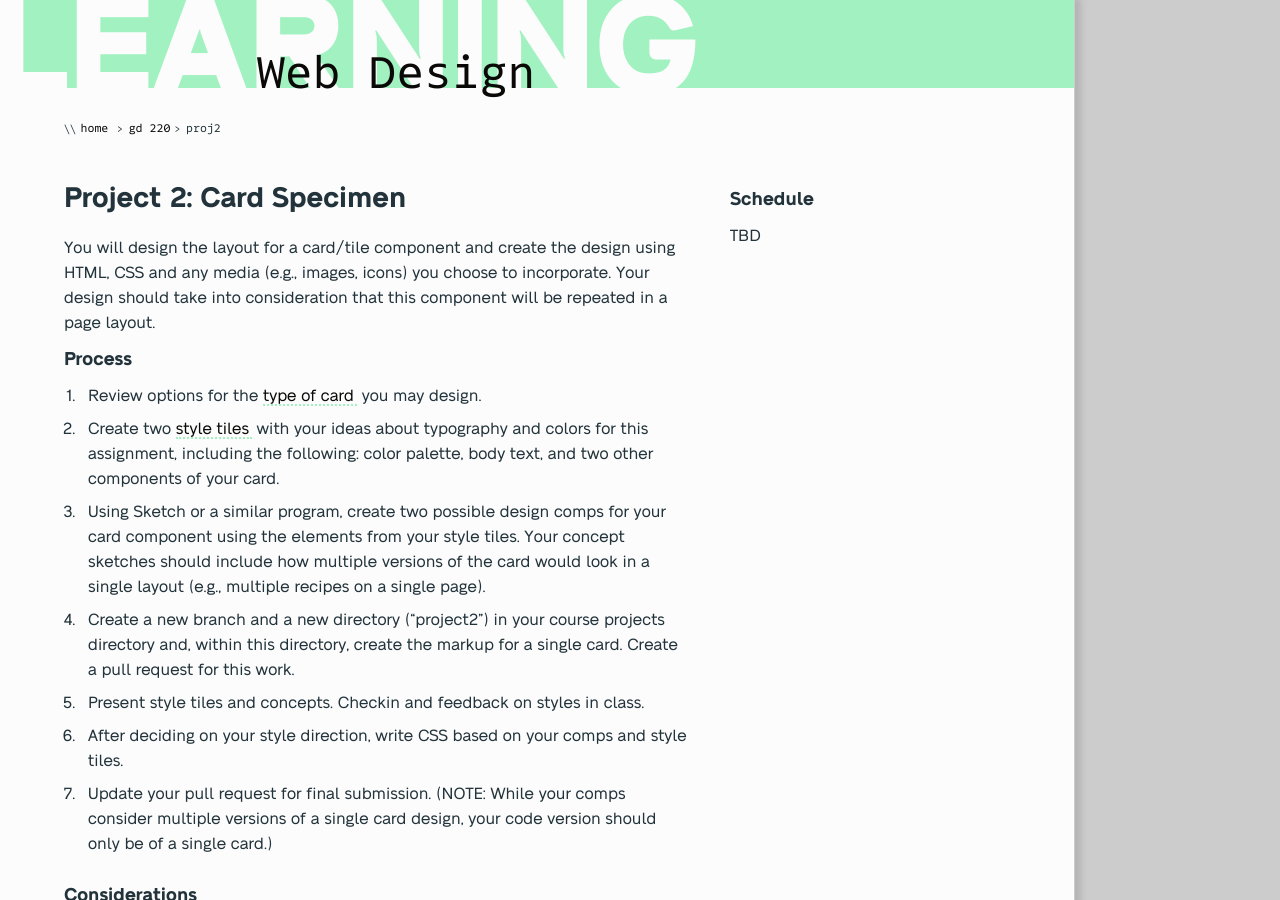
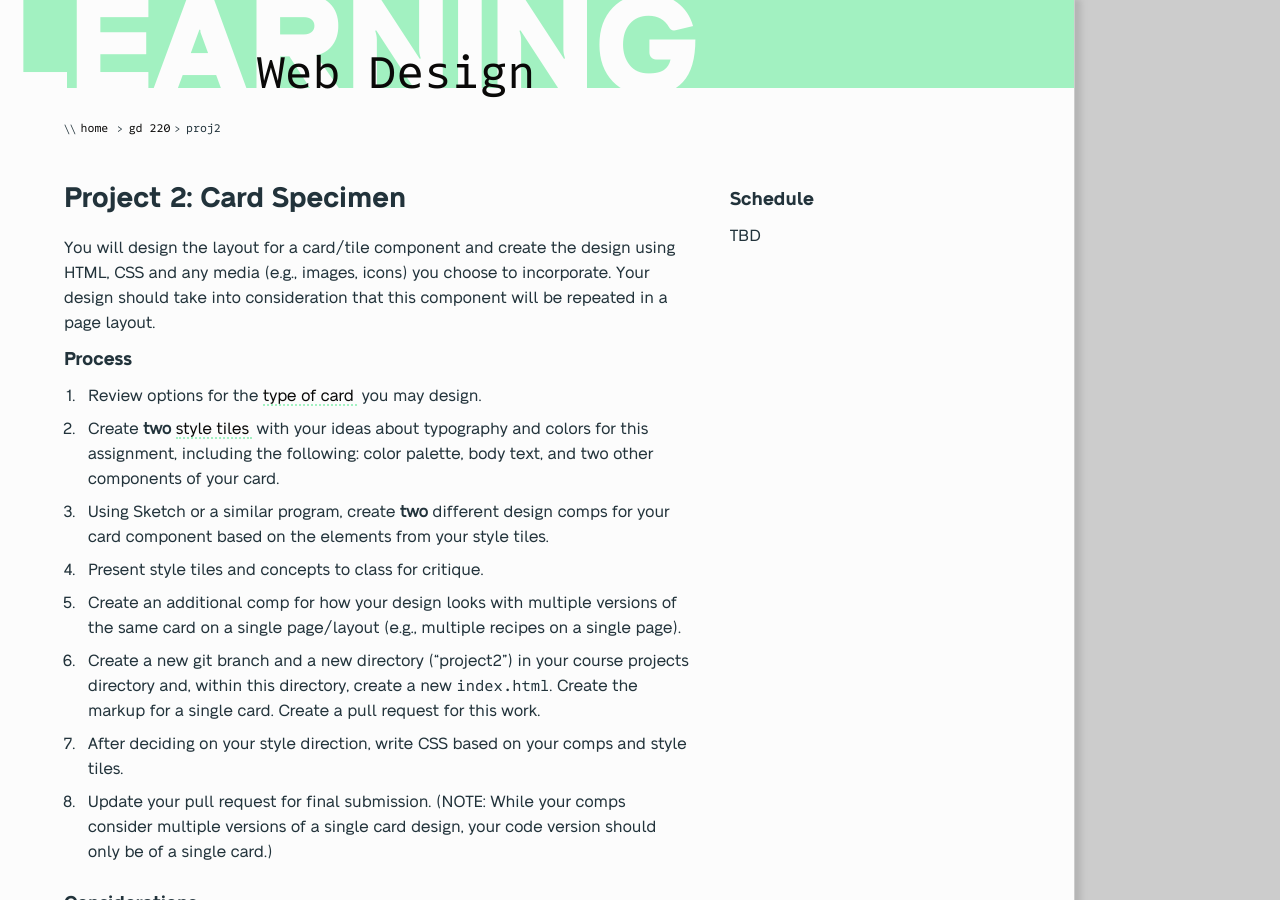
Before and after one commit to mica-web/mica-web.github.io, a Jekyll site: the page built from gd-220/proj2.md, in a window 1280 px wide and 900 px high. Built offline with Jekyll 4.4.1, drawn with Linux system fonts in a browser that asks for light colours; some web fonts are replaced.

Commit message:
Update proj 2 details

```diff
--- a/gd-220/proj2.md
+++ b/gd-220/proj2.md
@@ -17,10 +17,11 @@ You will design the layout for a card/tile component and create the design using
 
 ## Process
 1. Review options for the [type of card](#additional-requirements-based-on-card-type) you may design.
-1. Create two [style tiles](https://alistapart.com/article/style-tiles-and-how-they-work) with your ideas about typography and colors for this assignment, including the following: color palette, body text, and two other components of your card.
-1. Using Sketch or a similar program, create two possible design comps for your card component using the elements from your style tiles. Your concept sketches should include how multiple versions of the card would look in a single layout (e.g., multiple recipes on a single page).
-1. Create a new branch and a new directory ("project2") in your course projects directory and, within this directory, create the markup for a single card. Create a pull request for this work.
-1. Present style tiles and concepts. Checkin and feedback on styles in class.
+1. Create **two** [style tiles](https://alistapart.com/article/style-tiles-and-how-they-work) with your ideas about typography and colors for this assignment, including the following: color palette, body text, and two other components of your card.
+1. Using Sketch or a similar program, create **two** different design comps for your card component based on the elements from your style tiles.
+1. Present style tiles and concepts to class for critique.
+1. Create an additional comp for how your design looks with multiple versions of the same card on a single page/layout (e.g., multiple recipes on a single page).
+1. Create a new git branch and a new directory ("project2") in your course projects directory and, within this directory, create a new `index.html`. Create the markup for a single card. Create a pull request for this work.
 1. After deciding on your style direction, write CSS based on your comps and style tiles.
 1. Update your pull request for final submission. (NOTE: While your comps consider multiple versions of a single card design, your code version should only be of a single card.)
 
```
